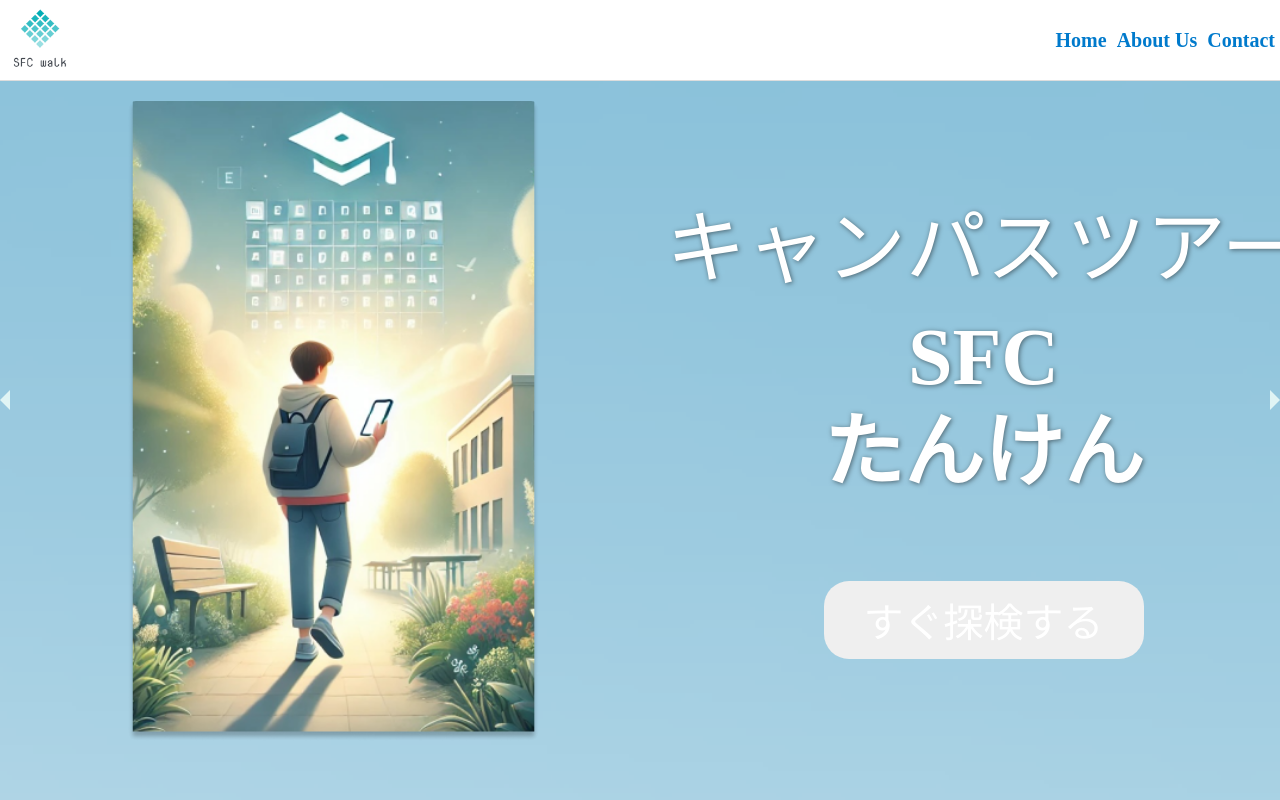
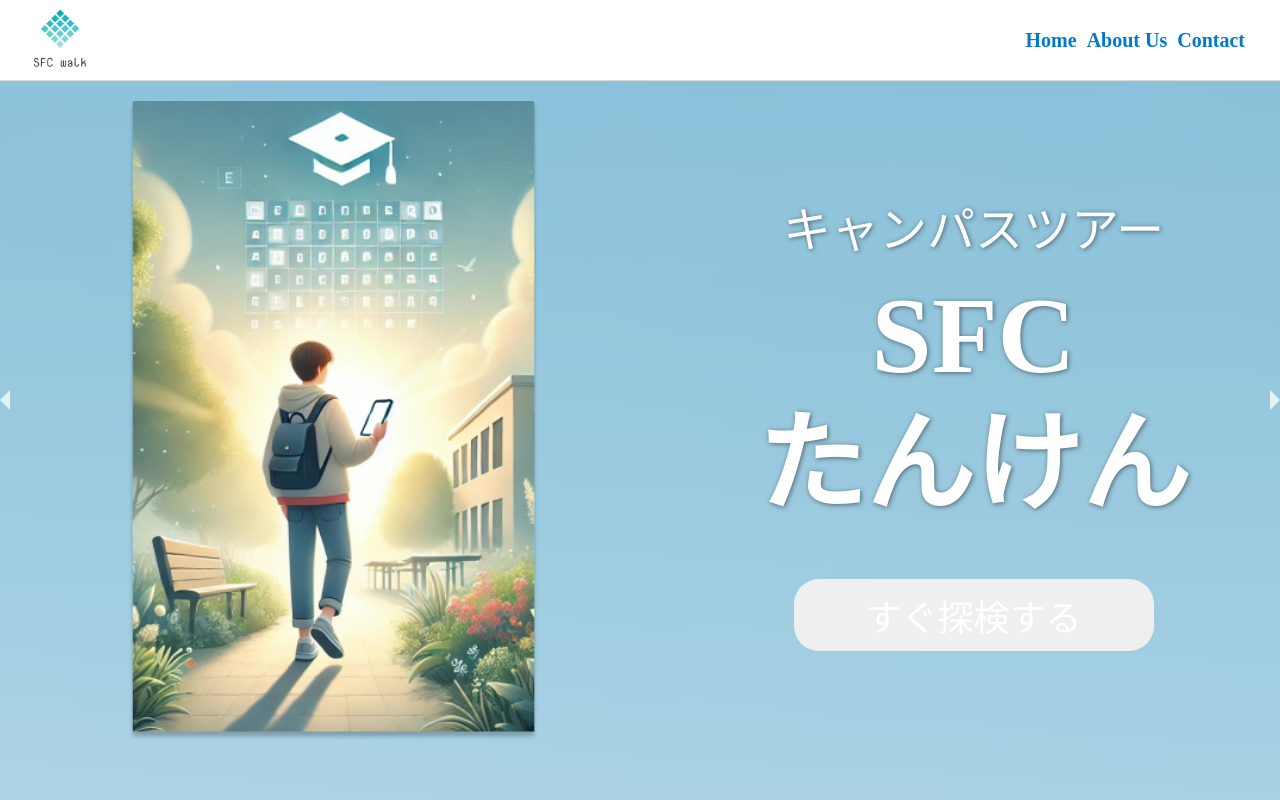
Before and after one commit to Izana180/sfc_campustour, a Next.js app: page / in a window 1280 px wide. Shown: the top 800 px of the page. Built offline with nearby package versions, Linux system fonts and the light colour scheme; a web font is replaced by a local one.

Commit message:
pc修正

```diff
--- a/app/page.module.css
+++ b/app/page.module.css
@@ -547,7 +547,7 @@
   font-family: 'Kaisei Opti';
   font-weight: bold;
   color: white;
-  background-color: #006d7d;
+  background-color: #00788c;
   border: none;
   border-radius: 5px;
   cursor: pointer;
@@ -602,7 +602,7 @@
     justify-content: space-between;
     align-items: center;
     background-color: #ffffff;
-    padding: 0px;
+    padding: 0px 20px;
     border-bottom: 1px solid #ddd;
     height: 80px;
     position: sticky;
@@ -618,6 +618,10 @@
     padding: 0;
     margin: 0;
     border-top: none;
+  }
+
+  .menu ul {
+    padding: 0 50px;
   }
 
   .menu li {
@@ -663,30 +667,29 @@
     align-items: center;
     text-align: center;
     text-shadow: 1px 1px 5px rgba(0, 0, 0, 0.5);
-    margin-left: 20px; /* 画像との間に余白 */
 }
 
 .title {
-    font-size: 80px;
+    font-size: 108px;
     font-weight: bold;
     line-height: 1.2;
 }
 
 .subtitle {
-    font-size: 80px;
+    font-size: 48px;
     margin-bottom: 10px; /* タイトルとの間隔 */
 }
 
 .exploreButton {
     font-family: 'Kaisei Opti', serif;
-    background-color: #006d7d;
+    background-color: #00788c;
     color: white;
-    font-size: 40px;
-    padding: 10px 40px;
+    font-size: 36px;
+    padding: 10px 72px;
     border: none;
     border-radius: 25px;
     cursor: pointer;
-    margin-top: 80px; /* 上部に余白を確保 */
+    margin-top: 48px;
     text-align: center;
     transition: background-color 0.3s ease;
 }
```
